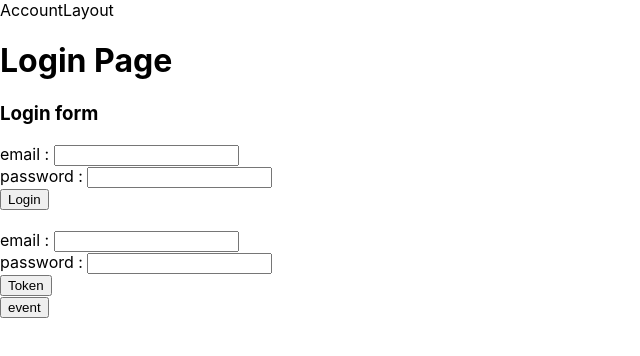
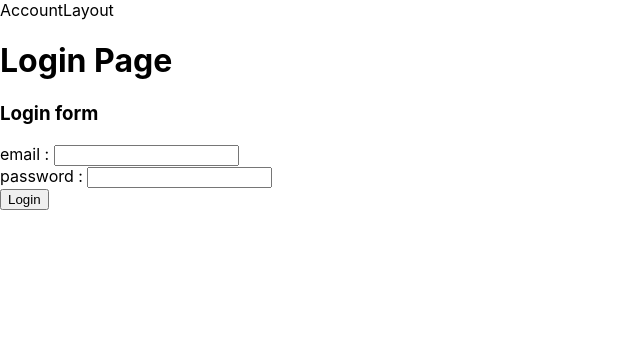
Before and after one commit to seho27060/moggozi, a React (Create React App) app in the folder frontend/: page /account/login in a window 1280 px wide. Shown: the top 356 px of the page, without its empty margins (0-640 px from the left). Built offline with nearby package versions, Linux system fonts and the light colour scheme.

Commit message:
[S07P12C201-164] [FE-허재영] feat: 로그인 기능 재정립 및 페이지 이동 구현

```diff
--- a/frontend/src/components/accounts/LoginForm.tsx
+++ b/frontend/src/components/accounts/LoginForm.tsx
@@ -1,26 +1,18 @@
-import type { RootState } from "../../store/store";
 
 import React, { useRef } from "react";
-import { useSelector, useDispatch } from "react-redux";
+import { useDispatch } from "react-redux";
+import { useNavigate } from "react-router-dom";
+
 import { login } from "../../store/user";
-import { token } from '../../store/token'
 
-import axios from "axios";
-// import SocialLoginForm from "./SocialLoginForm";
+import axios from "axios"
 
-
-const LoginForm = () => {
+const LoginForm: React.FC = () => {
   const dispatch = useDispatch();
-
-  // State 접근하기 (useSelector -> rootstate -> 인자 찾기 )
-  const currentState = useSelector((state: RootState) => state);
-  const currentStateHandler = (event: React.FormEvent) => {
-    event.preventDefault();
-    console.log(currentState)
-  }
+  const navigate = useNavigate();
 
   // input값 가져오기
-  const inputId = useRef<HTMLInputElement>(null);
+  const inputEmail = useRef<HTMLInputElement>(null);
   const inputPw = useRef<HTMLInputElement>(null);
 
   // 현재 페이지에서 login 버튼
@@ -28,15 +20,15 @@ const LoginForm = () => {
     event.preventDefault();
 
     // 입력된 input값 변수에 담기
-    const enteredId = inputId.current!.value;
+    const enteredEmail = inputEmail.current!.value;
     const enteredPw = inputPw.current!.value;
 
     // 둘다 비어있다면 에러 출력 / 이후에 수정해야함.
-    if (enteredId.trim().length === 0 || enteredPw.trim().length === 0) {
+    // 정합성 검사
+    if (enteredEmail.trim().length === 0 || enteredPw.trim().length === 0) {
       alert("입력을 해주세요.");
       return;
     } else {
-      // axios를 위한 데이터 준비 / postman으로 임시 api
       const option: object = {
         url: "https://d197b24a-21f5-4dcf-b2b0-926255a197d0.mock.pstmn.io/testapi/first",
         method: "POST",
@@ -45,64 +37,20 @@ const LoginForm = () => {
           "Content-Type": "application/json; charset=UTP-8",
         },
         data: {
-          id: enteredId,
-          password: enteredPw,
-        },
-      };
-      axios(option)
-        // 요청 성공시
-        .then((res) => {
-          // store => user에 있는 login에 dispatch
-          console.log(res.data)
-          dispatch(login(res.data));
-        })
-        .catch((err) => alert(err));
-    }
-  }
-
-
-  // 토큰 다루는 함수
-  function userTokenHandler(event: React.FormEvent) {
-    event.preventDefault();
-
-    const enteredId = inputId.current!.value;
-    const enteredPw = inputPw.current!.value;
-
-    if (enteredId.trim().length === 0 || enteredPw.trim().length === 0) {
-      alert("입력을 해주세요.");
-      return;
-    } else {
-      const option: object = {
-        url: "https://d197b24a-21f5-4dcf-b2b0-926255a197d0.mock.pstmn.io/tokentest",
-        method: "POST",
-        header: {
-          Accept: "application/json",
-          "Content-Type": "application/json; charset=UTP-8",
-        },
-        data: {
-          id: enteredId,
+          id: enteredEmail,
           password: enteredPw,
         },
       };
       axios(option)
         .then((res) => {
-          // store => token
-          console.log(res.data)
-          // state - token에 값 저장 // 이게 필요한가 싶긴 함.
-          dispatch(token(res.data));
-          // local에 해당 토큰 저장
+          dispatch(login(res.data))
           localStorage.setItem("token", res.data.token)
+          navigate("/")
         })
         .catch((err) => alert(err));
+
     }
   }
-
-//////////////////////////////////////////////////////////////////////
-//
-// 현재 코드에서 form을 복제해서 사용했기 때문에
-// 4개의 input을 모두 채워주어야 요청이 감. 추후 수정해야 함 / 지금은 견본
-//
-//////////////////////////////////////////////////////////////////////
 
   return (
     <div>
@@ -111,7 +59,7 @@ const LoginForm = () => {
         <form onSubmit={loginHandler}>
           <div>
             <label htmlFor="email">email : </label>
-            <input type="text" required id="email" ref={inputId} />
+            <input type="text" required id="email" ref={inputEmail} />
           </div>
           <div>
             <label htmlFor="password">password : </label>
@@ -120,20 +68,6 @@ const LoginForm = () => {
           <button type="submit">Login</button>
         </form>
 
-        <br />
-        <form onSubmit={userTokenHandler}>
-          <div>
-            <label htmlFor="email">email : </label>
-            <input type="text" required id="email" ref={inputId} />
-          </div>
-          <div>
-            <label htmlFor="password">password : </label>
-            <input type="password" required id="password" ref={inputPw} />
-          </div>
-          <button type="submit">Token</button>
-        </form>
-
-        <button onClick={currentStateHandler}>event</button>
         {/* <SocialLoginForm value={"KAKAO"}></SocialLoginForm>
         <SocialLoginForm value={"GOOGLE"}></SocialLoginForm> */}
       </div>
--- /dev/null
+++ b/frontend/src/config.ts
@@ -0,0 +1,6 @@
+
+export const SERVER = process.env.REACT_APP_SERVER_API
+
+export const SIGNUP_API = `${SERVER}/`
+export const LOGIN_API = `${SERVER}/`
+export const SEARCH_API = `${SERVER}/`
--- a/frontend/src/store/store.ts
+++ b/frontend/src/store/store.ts
@@ -1,12 +1,9 @@
 import { configureStore } from "@reduxjs/toolkit";
 import userReducer from './user'
-import tokenReducer from './token'
-
 
 export const store = configureStore({
   reducer: {
     user: userReducer,
-    token: tokenReducer,
   },
 });
 
--- a/frontend/src/store/token.ts
+++ /dev/null
@@ -1,35 +0,0 @@
-import { createSlice } from "@reduxjs/toolkit";
-
-// 해당 데이터 타입 지정
-export interface TokenState {
-  token: string|null;
-  isLoggedIn: boolean;
-}
-
-// 초기 state 상태
-const initialState: TokenState = {
-  token: null,
-  isLoggedIn: false,
-};
-
-// 해당 데이터에 접근할 때에는 , useSelector 를 이용하여 state를 조회,
-// useDispatch를 이용하면 action을 줄 수 있음.
-
-// 새로운 슬라이스
-export const tokenSlice = createSlice({
-  name: "userToken",
-  // redux에서 관리할 데이터
-  initialState,
-  // 데이터를 다룰 reducer들
-  reducers: {
-    // 리덕스가 제공하는 현재 상태를 state 인자로 받음.
-    token: (state, action) => {
-      state.token = action.payload.token
-      state.isLoggedIn = !!token
-    },
-  },
-});
-
-export const { token } = tokenSlice.actions;
-
-export default tokenSlice.reducer;
--- a/frontend/src/store/user.ts
+++ b/frontend/src/store/user.ts
@@ -2,35 +2,44 @@ import { createSlice } from "@reduxjs/toolkit";
 
 // interface(type) 을 통해 우리가 관리할 state의 형태를 먼저 잡아줌
 export interface UserState {
-  user_id: number|null;
-  email: string|null;
-  username: string|null;
-  nickname: string|null;
-  introduce: string|null;
-  is_private: number|null;
-  img: string|null;
-  state: number|null;
+  user_id: number | null;
+  email: string | null;
+  name: string | null;
+  nickname: string | null;
+  introduce: string | null;
+  is_private: number | null;
+  img: string | null;
+  state: number | null;
+  token: string | null;
+  isLoggedIn: boolean;
 }
 
 // 해당 데이터 타입을 밑에서 바로 사용해준다.
 // 해당 구간은 따로 models 파일로 빼도 될 것 같음.
 
 // 현재 로그인 유무를 판별하는 State / 기본상태는 null (빈 데이터)
+
+const initialToken = localStorage.getItem('token')
+// 가지고 있는 토큰으로 해당 데이터 가져와서 state 덮어주기 (로그인 상태 유지)
+// if (initialToken) {
+//   axios.
+// }
+
 const initialState: UserState = {
   user_id: null,
   email: null,
-  username: null,
+  name: null,
   nickname: null,
   introduce: null,
   is_private: null,
   img: null,
   state: null,
+  token: initialToken,
+  isLoggedIn: !!initialToken,
 };
-
 
 // 해당 데이터에 접근할 때에는 , useSelector 를 이용하여 state를 조회
 // useDispatch를 이용하면 action을 줄 수 있다.
-
 
 // 새로운 슬라이스
 export const userSlice = createSlice({
@@ -42,16 +51,19 @@ export const userSlice = createSlice({
   reducers: {
     // 리덕스가 제공하는 현재 상태를 state 인자로 받음. // "전달받은" 인자는 action.payload
     login: (state, action) => {
+      console.log(action.payload)
       // login 버튼을 눌렀을 때, 입력받은 action들을 해당 state에 저장함.
-      state.user_id = action.payload.user_id
-      state.email = action.payload.email
-      state.username = action.payload.username
-      state.nickname = action.payload.nickname
-      state.introduce = action.payload.introduce
-      state.is_private = action.payload.is_private
-      state.img = action.payload.img
-      state.state = action.payload.state
-    }
+      state.user_id = action.payload.user_id;
+      state.email = action.payload.email;
+      state.name = action.payload.name;
+      state.nickname = action.payload.nickname;
+      state.introduce = action.payload.introduce;
+      state.is_private = action.payload.is_private;
+      state.img = action.payload.img;
+      state.state = action.payload.state;
+      state.token = action.payload.token
+      state.isLoggedIn = !!action.payload.token
+    },
   },
 });
 
```
